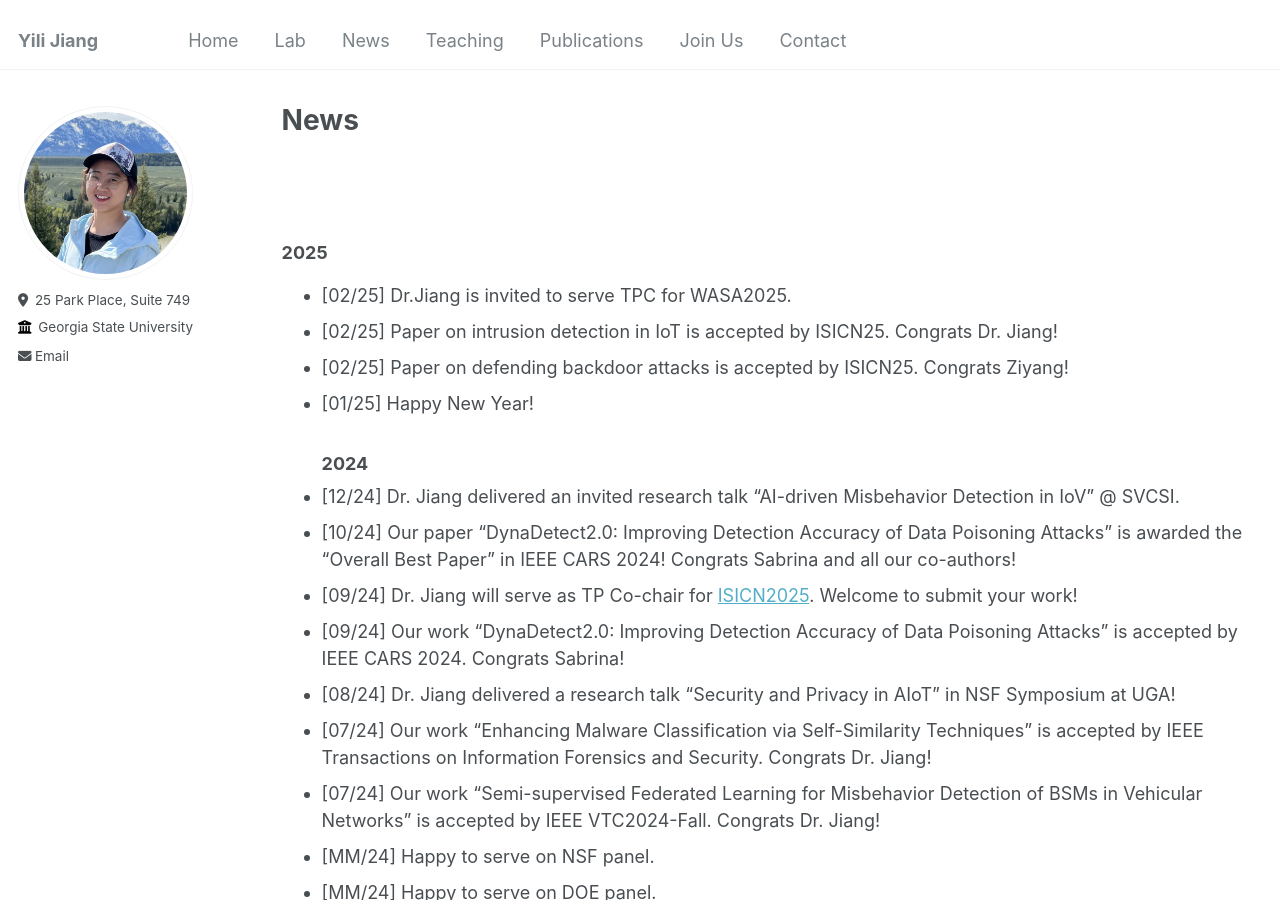
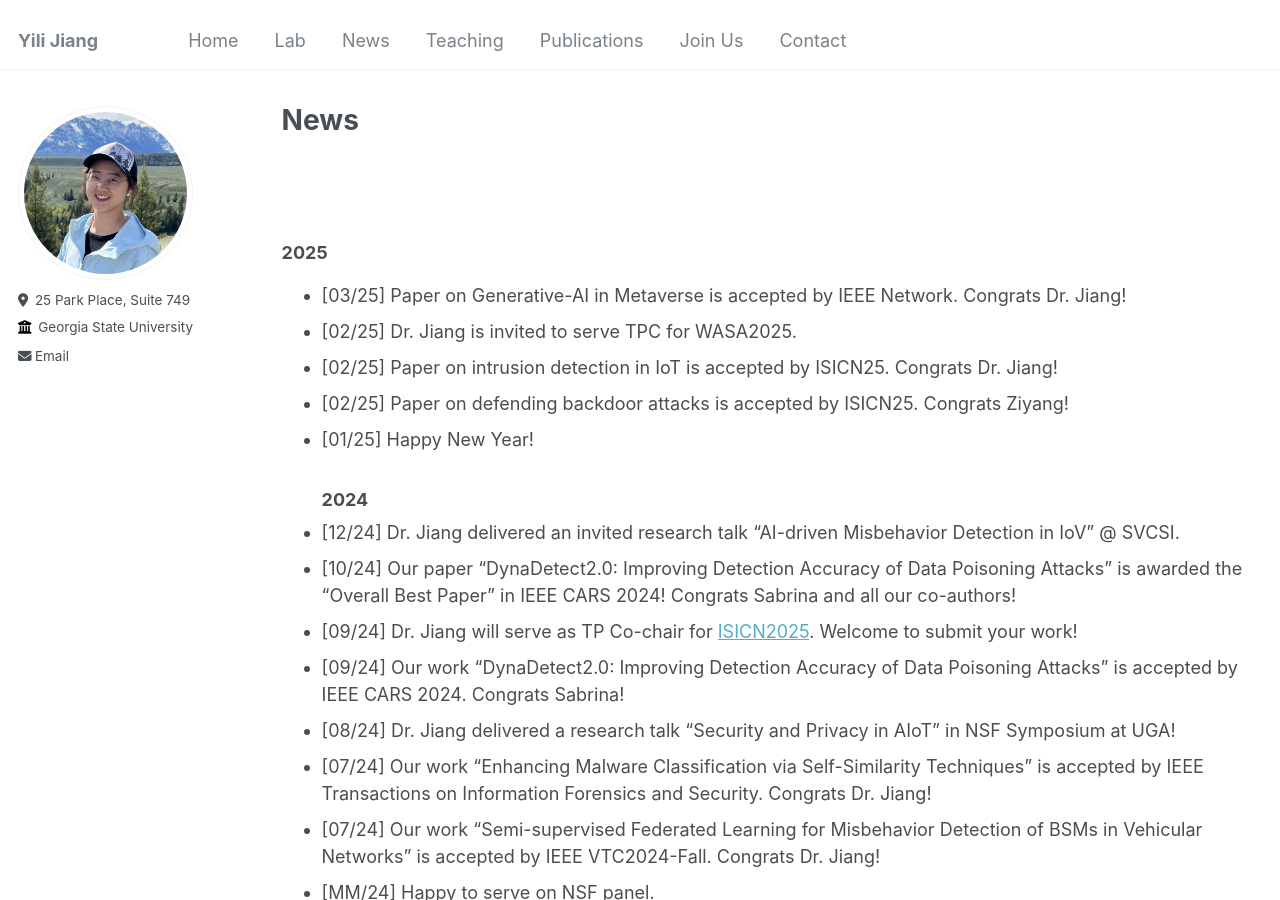
Before and after one commit to suhbrina-perry/suhbrina-perry.github.io, a Jekyll site: the page built from _pages/news.md, in a window 1280 px wide and 900 px high. Built offline with Jekyll 4.4.1, drawn with Linux system fonts in a browser that asks for light colours.

Commit message:
Update news.md

```diff
--- a/_pages/news.md
+++ b/_pages/news.md
@@ -13,7 +13,8 @@ author_profile: true
 
 ### 2025
 <!-- - [02/25] Dr.Jiang is invited to serve on NSF Panel.-->
-- [02/25] Dr.Jiang is invited to serve TPC for WASA2025.
+- [03/25] Paper on Generative-AI in Metaverse is accepted by IEEE Network. Congrats Dr. Jiang!
+- [02/25] Dr. Jiang is invited to serve TPC for WASA2025.
 - [02/25] Paper on intrusion detection in IoT is accepted by ISICN25. Congrats Dr. Jiang!
 - [02/25] Paper on defending backdoor attacks is accepted by ISICN25. Congrats Ziyang!
 - [01/25] Happy New Year!
```
